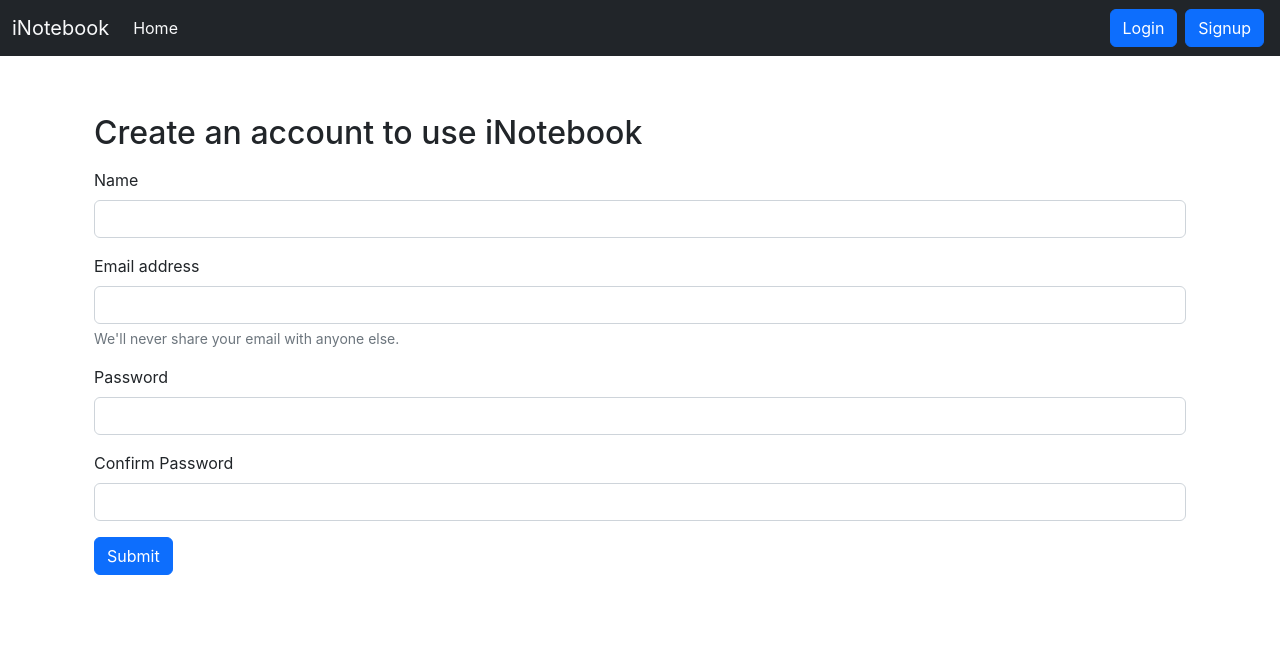
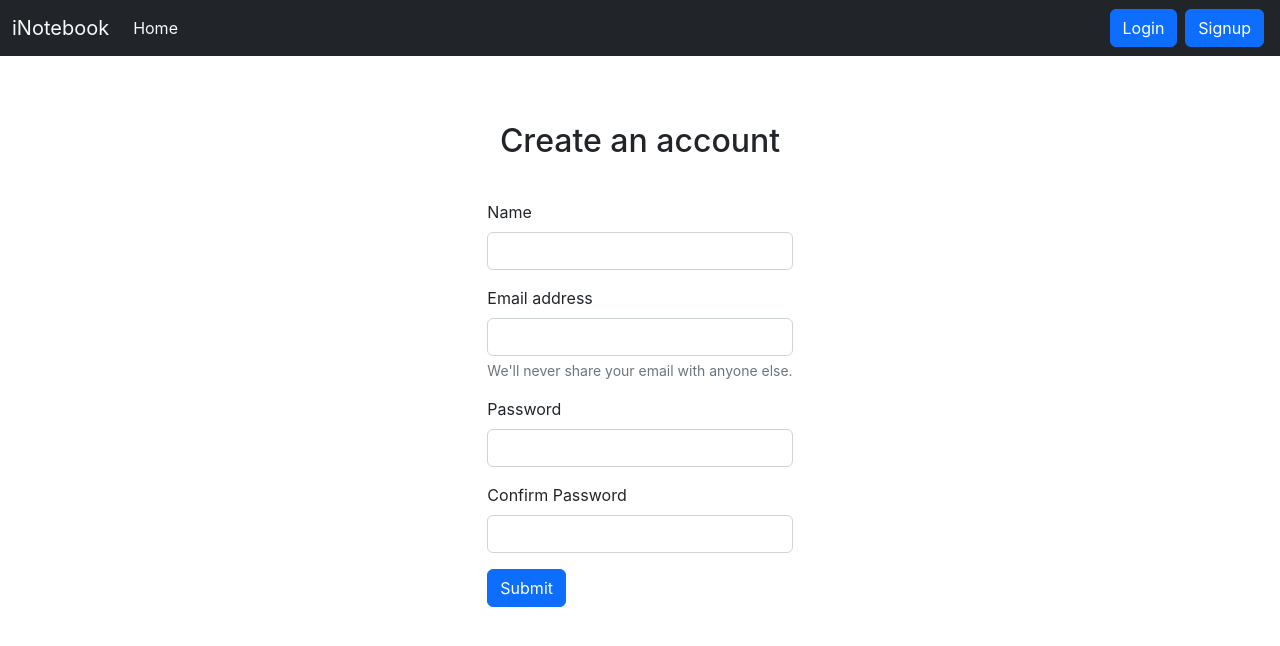
Before and after one commit to Harshul02/iNotebook, a React (Create React App) app: page /signup in a window 1280 px wide. Shown: the top 646 px of the page. Built offline with nearby package versions, Linux system fonts and the light colour scheme.

Commit message:
Styled Signup Page

```diff
--- a/src/components/Signup.js
+++ b/src/components/Signup.js
@@ -36,9 +36,9 @@ const Signup = (props) => {
   };
 
   return (
-    <div className='container mt-2'>
-    <h2 className='my-2'>Create an account to use iNotebook</h2>
-      <form onSubmit={handleSubmit}>
+    <div className='container mt-2 d-flex justify-content-center'>
+    <h2 className='my-2' style={{position: "absolute"}}>Create an account</h2>
+      <form onSubmit={handleSubmit} style={{position: "absolute", marginTop: "70px"}}>
   <div className="my-3">
     <label htmlFor="name" className="form-label">Name</label>
     <input type="text" className="form-control" id="name" name='name' aria-describedby="emailHelp" onChange={onChange} />
```
